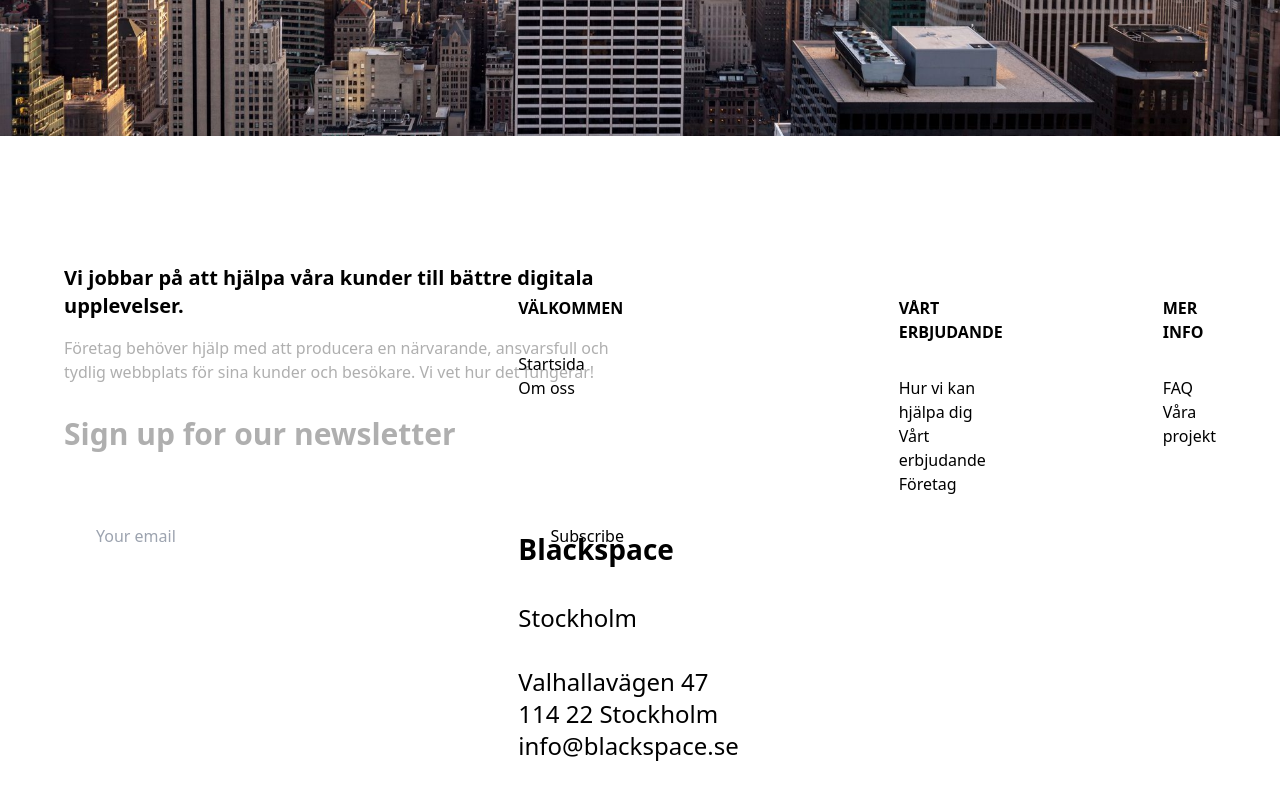
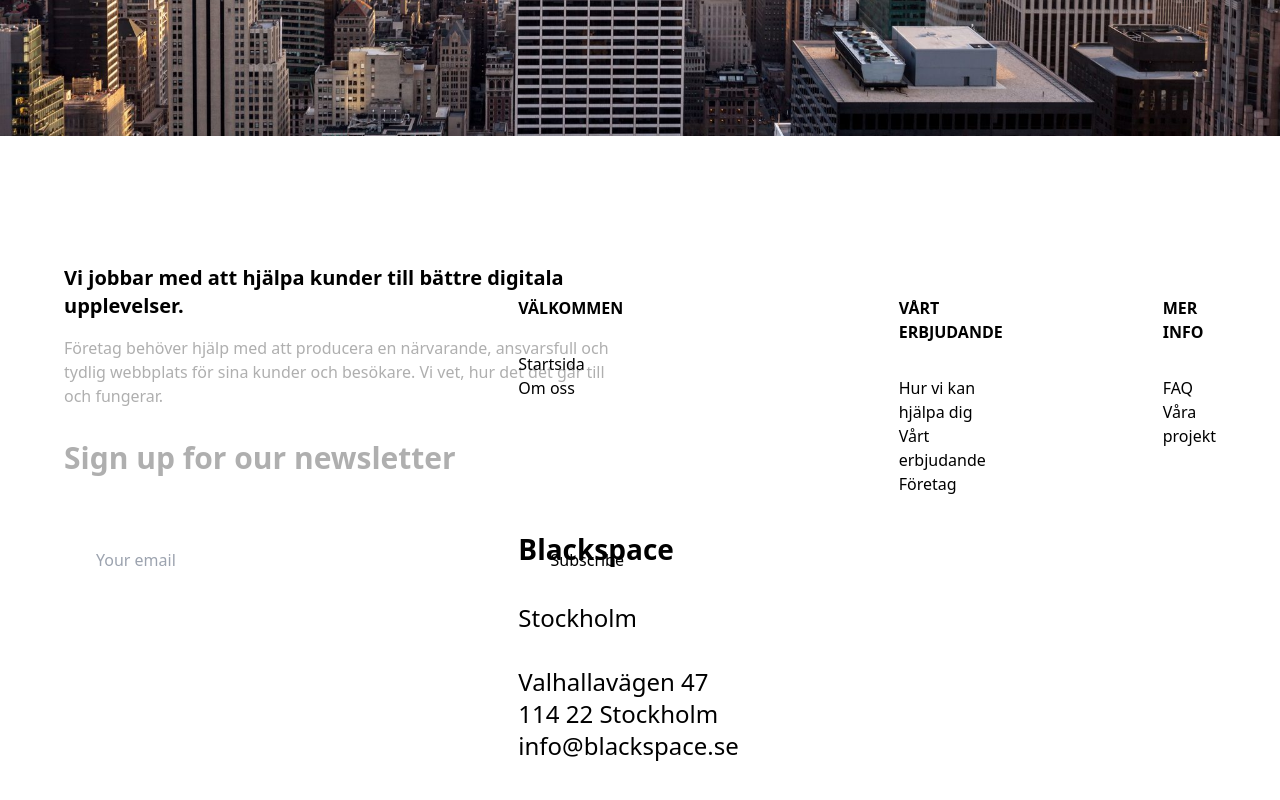
Before and after one commit to deniz19283/blackspace, a Next.js app: page / in a window 1280 px wide. Shown: the part 7798-8598 px from the top of the page. Built offline with nearby package versions, Linux system fonts and the light colour scheme.

Commit message:
Update Footer.tsx

```diff
--- a/components/common/Footer.tsx
+++ b/components/common/Footer.tsx
@@ -184,12 +184,12 @@ export default function Footer() {
         <div className='h-full flex md:flex-row flex-row sm:flex-col gap-4 py-[10%] px-[5%]'>
           <div className='flex flex-col gap-4 md:w-[50%] w-full sm:w-full'>
             <h2 className='text-xl font-bold font-monu-reg'>
-              Vi jobbar på att hjälpa våra kunder till bättre digitala upplevelser.
+              Vi jobbar med att hjälpa kunder till bättre digitala upplevelser.
             </h2>
             <p className='text-[#afafaf] font-monu-reg'>
              Företag behöver hjälp med att producera en närvarande, ansvarsfull
-              och tydlig webbplats för sina kunder och besökare. Vi vet hur det
-              fungerar!
+              och tydlig webbplats för sina kunder och besökare. Vi vet, hur det
+              det går till och fungerar.
             </p>
             <Newsletter />
           </div>
```
